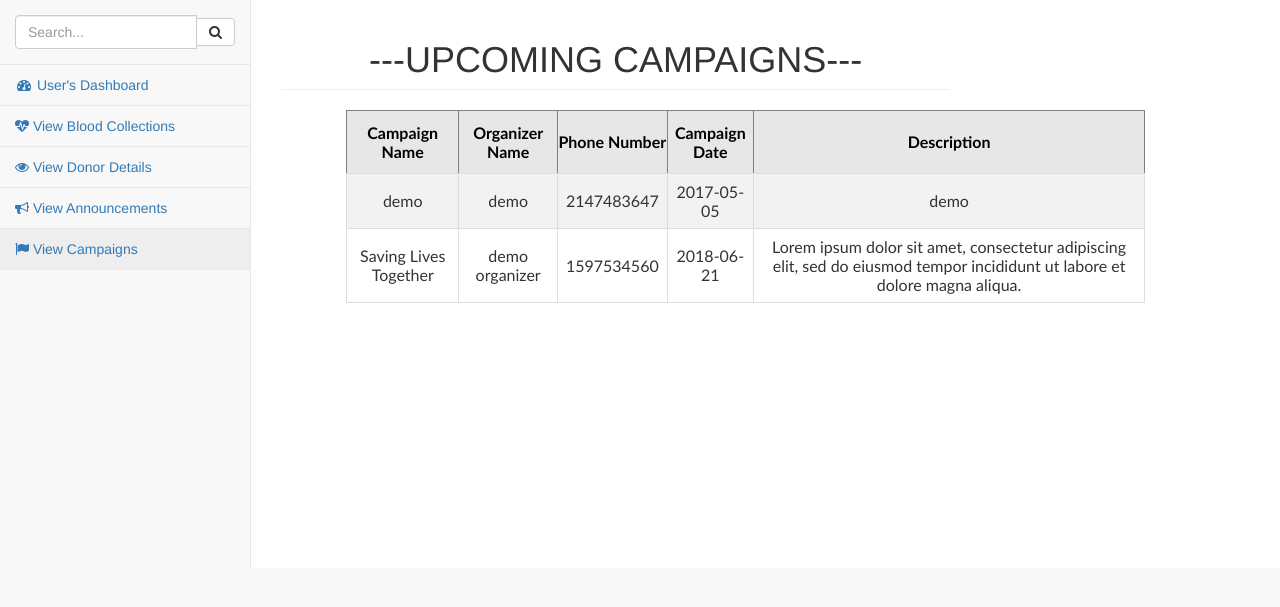
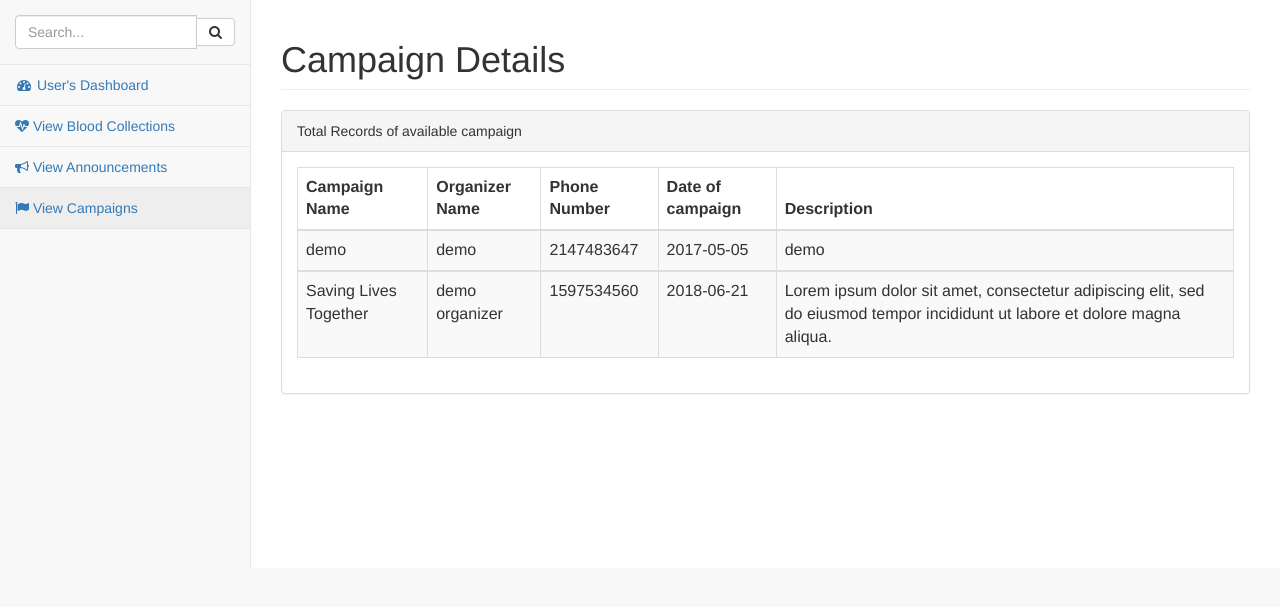
Before and after one commit to naseebbajracharya/bloodbanksystemphp, a PHP site: page /userlog/userviewcampaigns.php in a window 1280 px wide. Shown: the part 51-658 px from the top of the page. Run offline with PHP 8.4, Linux system fonts and the light colour scheme; data comes from the database, SQL or seed files in the repository.

Commit message:
view donor section removed from user's panel 4

```diff
--- a/userlog/userviewcampaigns.php
+++ b/userlog/userviewcampaigns.php
@@ -1,33 +1,6 @@
 <html>
 
 <head>
-<style>
-#donor {
-font-family: "Trebuchet MS", Arial, Helvetica, sans-serif;
-border-collapse: collapse;
-width: 80%;
-margin-top:100px;
-margin-left:80px;
-}
-
-#donor td, #customers th {
-border: 1px solid #ddd;
-padding: 8px;
-text-align:center;
-}
-
-#donor tr:nth-child(even){background-color: #f2f2f2;}
-
-#donor tr:hover {background-color: #ddd;}
-
-#donor th {
-padding-top: 12px;
-padding-bottom: 12px;
-text-align: center;
-background-color: #e7e7e7;
-color: black;
-}
-</style>
 
 <title>BDMS</title>
 
@@ -89,10 +62,6 @@ color: black;
                         </li>
 
                         <li>
-                            <a href="userviewdonor.php"><i class="fa fa-edit fa-eye"></i> View Donor Details</a>
-                        </li>
-
-                        <li>
                             <a href="userviewannouncement.php"><i class="fa fa-bullhorn"></i> View Announcements </a>
 
                         </li>
@@ -109,10 +78,23 @@ color: black;
 
 
 <div id="page-wrapper">
+<div class="container-fluid">
 <div class="row">
-<div class="col-lg-12">
-                    <h1 class="page-header"><center>---UPCOMING CAMPAIGNS---</center></h1>
+<div class=".col-lg-12">
+               <h1 class="page-header">Campaign Details</h1>
                 </div>
+  </div>
+
+				<div class="row">
+                        <div class=".col-lg-12">
+                            <div class="panel panel-default">
+                                <div class="panel-heading">
+                                    Total Records of available campaign
+                                </div>
+
+								 <div class="panel-body">
+                                    <div class="table-responsive">
+									<table class="table table-striped table-bordered table-hover" id="dataTables-example">
 
 									<?php
 
@@ -122,27 +104,39 @@ $qry="select * from campaigndb";
 						$result=mysqli_query($conn,$qry);
 
 
-echo"<table border='1' id='donor'>
+						echo"
+						<thead>
+
 						<tr>
 						<th>Campaign Name</th>
 						<th>Organizer Name</th>
 						<th>Phone Number</th>
-    <th>Campaign Date</th>
+						<th>Date of campaign</th>
 						<th>Description</th>
-</tr>";
+					</tr>
+						</thead>";
 
 						while($row=mysqli_fetch_array($result)){
-  echo"<tr>
+						  echo"<tbody>
+						  <tr>
 						  <td>".$row['cname']."</td>
 						  <td>".$row['oname']."</td>
 						  <td>".$row['phn']."</td>
 						  <td>".$row['cdate']."</td>
 						  <td>".$row['descp']."</td>
 
-</tr>";
+						</tr>
+						</tbody>";
 						}
 
 						?>
+						</table>
+
+				</div>
+				</div>
+		</div>
+		</div>
+		</div>
 		</div>
 		</div>
 </div>
```
Also changed, not shown: pages/userviewcampaigns.php (deleted, +0 -157 lines). Lines whose indentation alone changed are shown as unchanged.
